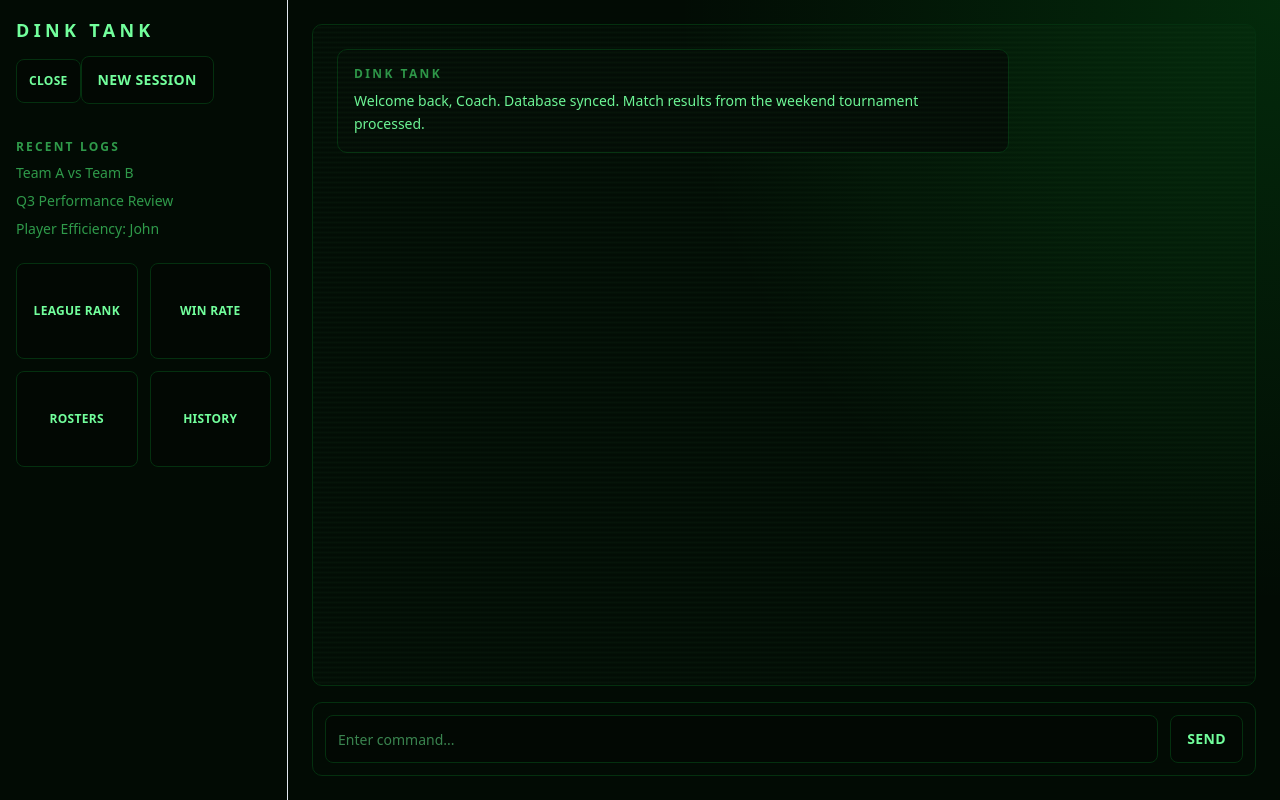
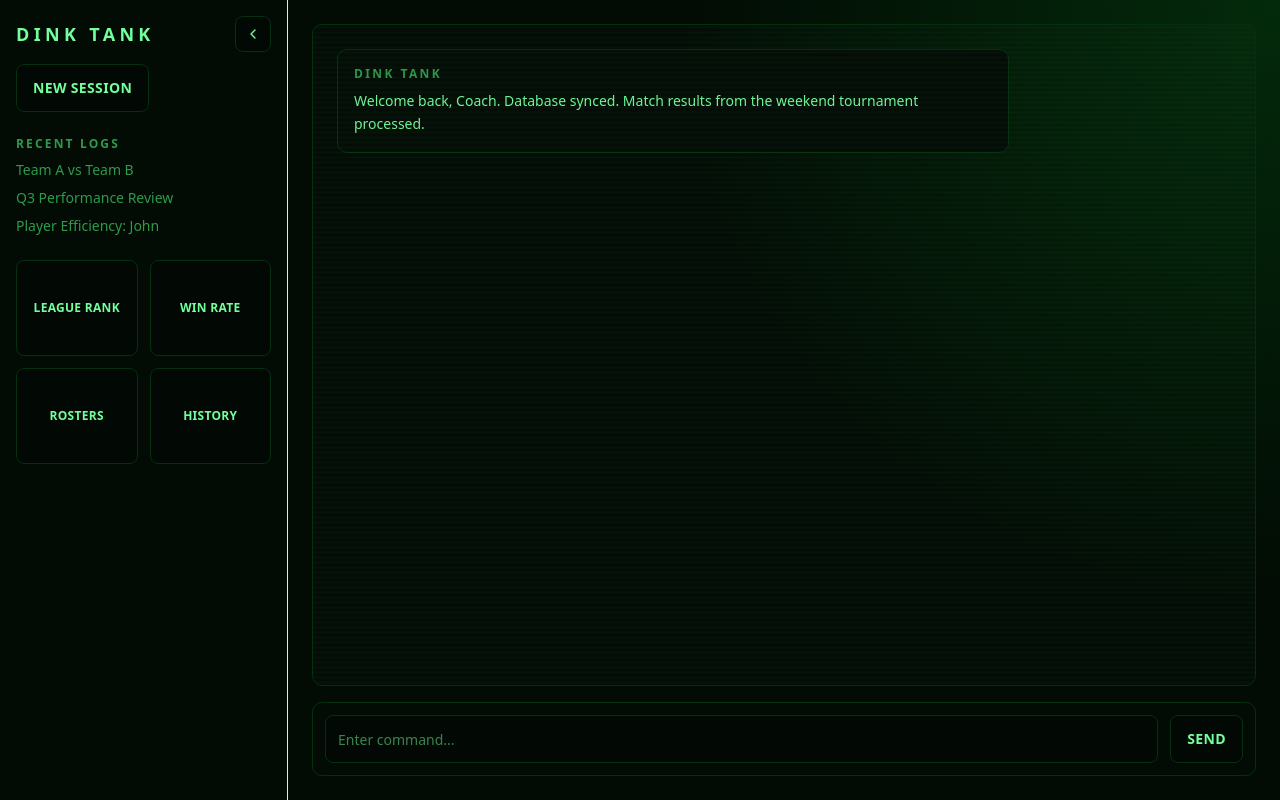
Before and after one commit to brianbarenbaum/dink-tank, a Vue app: page / in a window 1280 px wide. Built offline with nearby package versions, Linux system fonts and the light colour scheme.

Commit message:
feat(chat-ui): use icon-only desktop sidebar toggles

```diff
--- a/src/features/chat/components/ChatShell.vue
+++ b/src/features/chat/components/ChatShell.vue
@@ -1,5 +1,6 @@
 <script setup lang="ts">
 import { ref } from "vue";
+import { ChevronRight } from "lucide-vue-next";
 
 import ChatComposer from "./ChatComposer.vue";
 import ChatSidebar from "./ChatSidebar.vue";
@@ -44,13 +45,29 @@ const desktopSidebarOpen = ref(true);
     data-testid="chat-shell"
     :class="[
       'chat-root grid min-h-screen grid-cols-1',
-      desktopSidebarOpen ? 'lg:grid-cols-[18rem_1fr]' : 'lg:grid-cols-1',
+      desktopSidebarOpen ? 'lg:grid-cols-[18rem_1fr]' : 'lg:grid-cols-[3rem_1fr]',
     ]"
   >
     <ChatSidebar
       v-if="desktopSidebarOpen"
       @toggle-desktop="desktopSidebarOpen = false"
     />
+    <aside
+      v-else
+      data-testid="desktop-sidebar-rail"
+      class="hidden border-r p-2 lg:flex lg:items-start lg:justify-center"
+      aria-label="Collapsed sidebar"
+    >
+      <button
+        type="button"
+        data-testid="desktop-sidebar-open-icon"
+        class="mt-2 inline-flex h-9 w-9 items-center justify-center rounded-md border"
+        aria-label="Open sidebar"
+        @click="desktopSidebarOpen = true"
+      >
+        <ChevronRight class="h-4 w-4" />
+      </button>
+    </aside>
 
     <div
       v-if="mobileSidebarOpen"
@@ -65,16 +82,6 @@ const desktopSidebarOpen = ref(true);
     />
 
     <section class="relative flex min-h-screen flex-col gap-4 p-3 md:p-4 lg:p-6">
-      <button
-        v-if="!desktopSidebarOpen"
-        type="button"
-        data-testid="desktop-sidebar-open"
-        class="absolute left-4 top-4 hidden h-11 rounded-md border px-3 text-xs font-semibold uppercase tracking-wide lg:inline-flex lg:items-center"
-        aria-label="Open sidebar"
-        @click="desktopSidebarOpen = true"
-      >
-        Menu
-      </button>
       <header
         data-testid="mobile-top-bar"
         class="flex items-center justify-between rounded-lg border px-4 py-3 lg:hidden"
--- a/src/features/chat/components/ChatSidebar.vue
+++ b/src/features/chat/components/ChatSidebar.vue
@@ -1,4 +1,6 @@
 <script setup lang="ts">
+import { ChevronLeft } from "lucide-vue-next";
+
 interface ChatSidebarProps {
   mobile?: boolean;
   open?: boolean;
@@ -29,17 +31,18 @@ defineEmits<{
     aria-label="Session sidebar"
   >
     <section class="space-y-3">
-      <h1 v-if="!mobile" class="text-lg font-semibold uppercase tracking-[0.24em]">Dink Tank</h1>
+      <div v-if="!mobile" class="flex items-center justify-between gap-3">
+        <h1 class="text-lg font-semibold uppercase tracking-[0.24em]">Dink Tank</h1>
         <button
-        v-if="!mobile"
           type="button"
-        data-testid="desktop-sidebar-close"
-        class="h-11 rounded-md border px-3 text-xs font-semibold uppercase tracking-wide"
+          data-testid="desktop-sidebar-close-icon"
+          class="inline-flex h-9 w-9 items-center justify-center rounded-md border"
           aria-label="Collapse sidebar"
           @click="$emit('toggleDesktop')"
         >
-        Close
+          <ChevronLeft class="h-4 w-4" />
         </button>
+      </div>
       <div v-if="mobile" class="flex items-center gap-3">
         <button
           type="button"
```
Also changed, not shown: 1 other file (tests, documents, lock files or other folders). Lines whose indentation alone changed are shown as unchanged.
